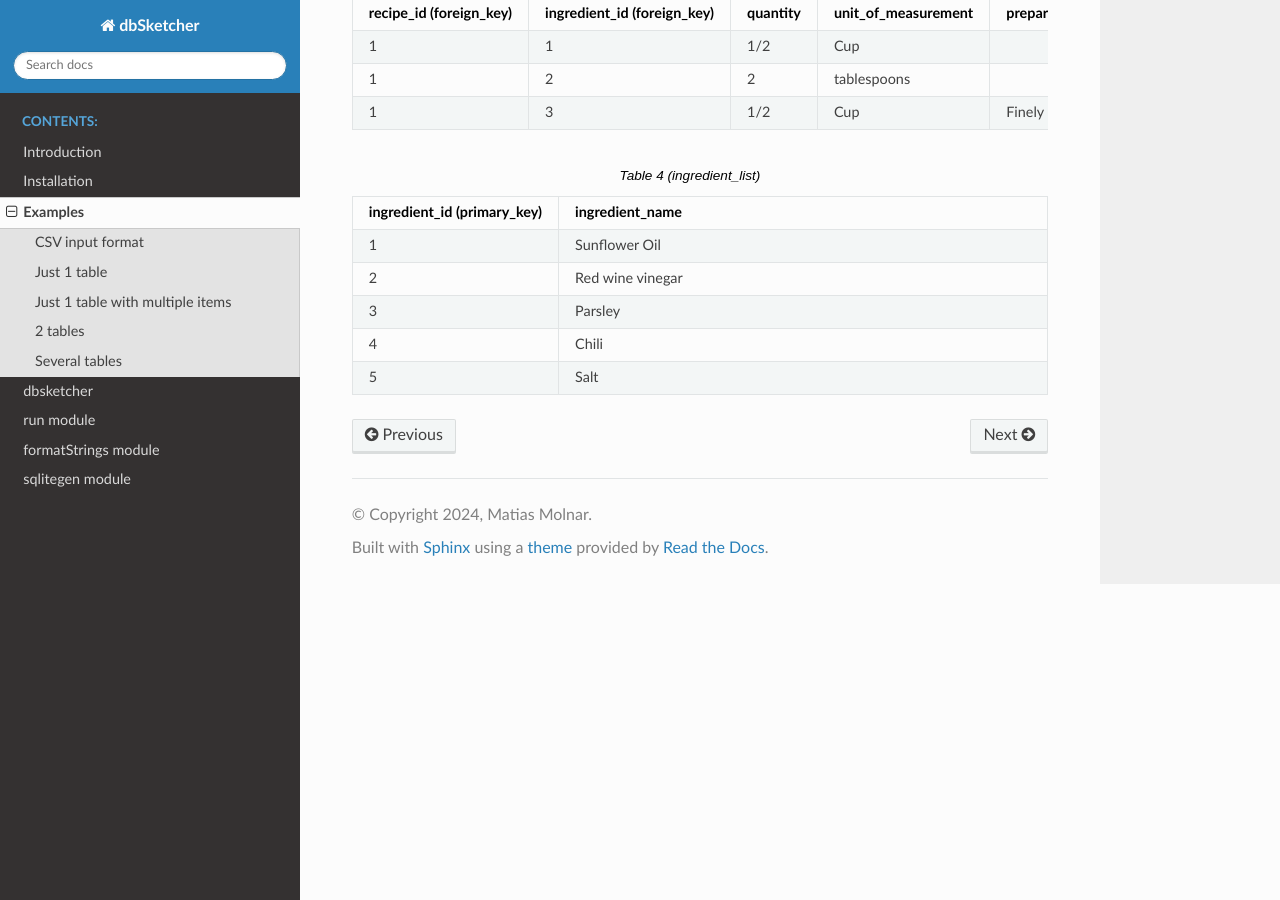
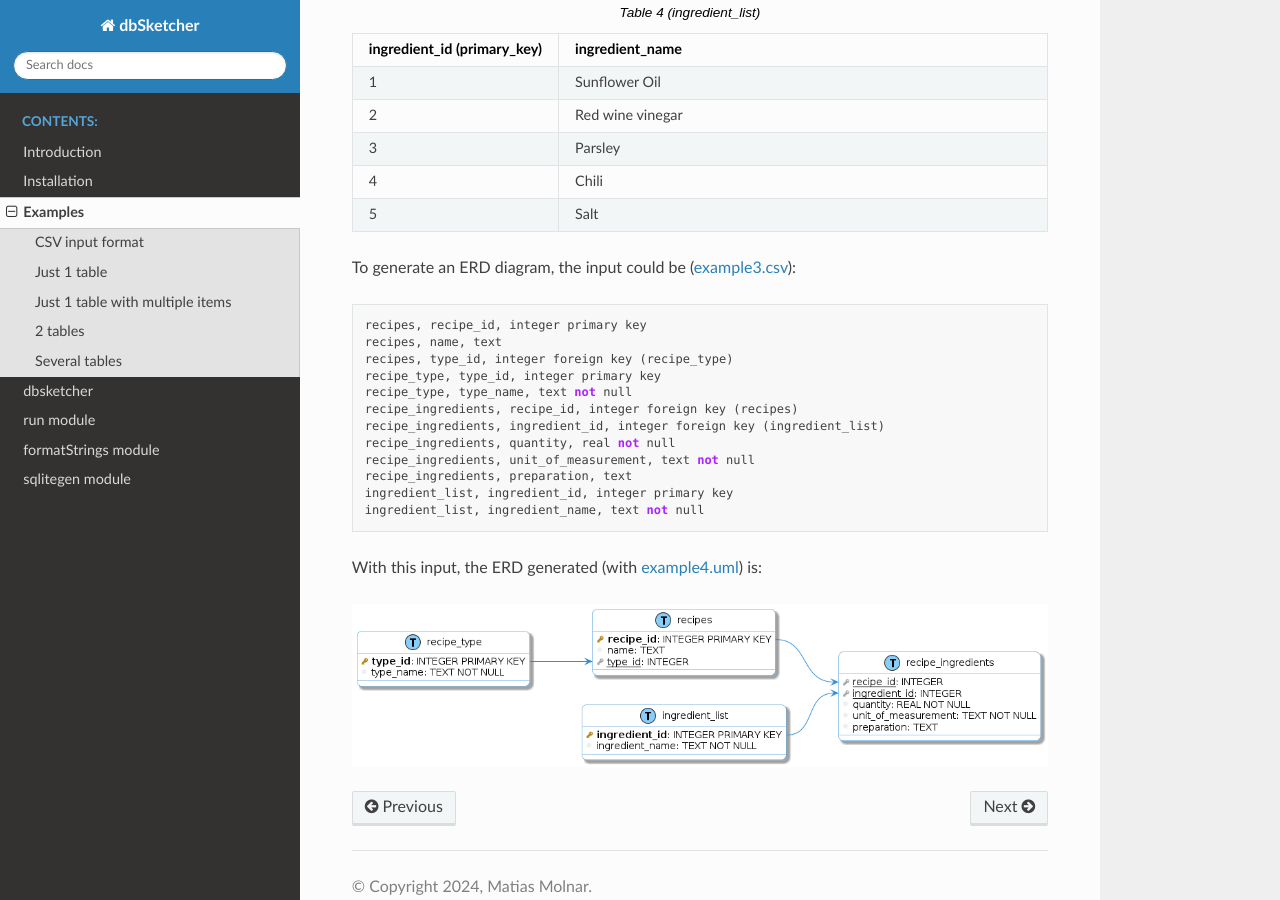
Before and after one commit to matteemol/dbSketcher, a Sphinx documentation site: the page built from docs/source/examples.rst, in a window 1280 px wide and 900 px high, scrolled down 5252 px. Built offline with Sphinx 7.4.7 and the Read the Docs theme 2.0.0, drawn with Linux system fonts in a browser that asks for light colours; some of the changed text lies outside the part shown.

Commit message:
examples updated

```diff
--- a/docs/source/examples.rst
+++ b/docs/source/examples.rst
@@ -220,12 +220,7 @@ And the ERD diagram (`example3.uml <https://github.com/matteemol/dbSketcher/tree
 Several tables
 --------------
 
-| The following diagram -which has several tables and keys-:
-
-.. image:: images/example4.png
-  :width: 759
-  :alt: ERD example of 'Example 4' table
-
+| If we go a little bit further in normalizing this scheme, we can break these tables a little bit more into:
 
 .. list-table:: Table 1 (recipes)
    :widths: 25 50 25
@@ -302,3 +297,26 @@ Several tables
      - Chili
    * - 5
      - Salt
+
+To generate an ERD diagram, the input could be (`example3.csv <https://github.com/matteemol/dbSketcher/tree/rtd-docs/examples/example3.csv>`_):
+
+.. code-block:: python
+
+  recipes, recipe_id, integer primary key
+  recipes, name, text
+  recipes, type_id, integer foreign key (recipe_type)
+  recipe_type, type_id, integer primary key
+  recipe_type, type_name, text not null
+  recipe_ingredients, recipe_id, integer foreign key (recipes)
+  recipe_ingredients, ingredient_id, integer foreign key (ingredient_list)
+  recipe_ingredients, quantity, real not null
+  recipe_ingredients, unit_of_measurement, text not null
+  recipe_ingredients, preparation, text
+  ingredient_list, ingredient_id, integer primary key
+  ingredient_list, ingredient_name, text not null
+
+With this input, the ERD generated (with `example4.uml <https://github.com/matteemol/dbSketcher/tree/rtd-docs/examples/example4.uml>`_) is:
+
+.. image:: images/example4.png
+  :width: 759
+  :alt: ERD example of 'Example 4' table
```
